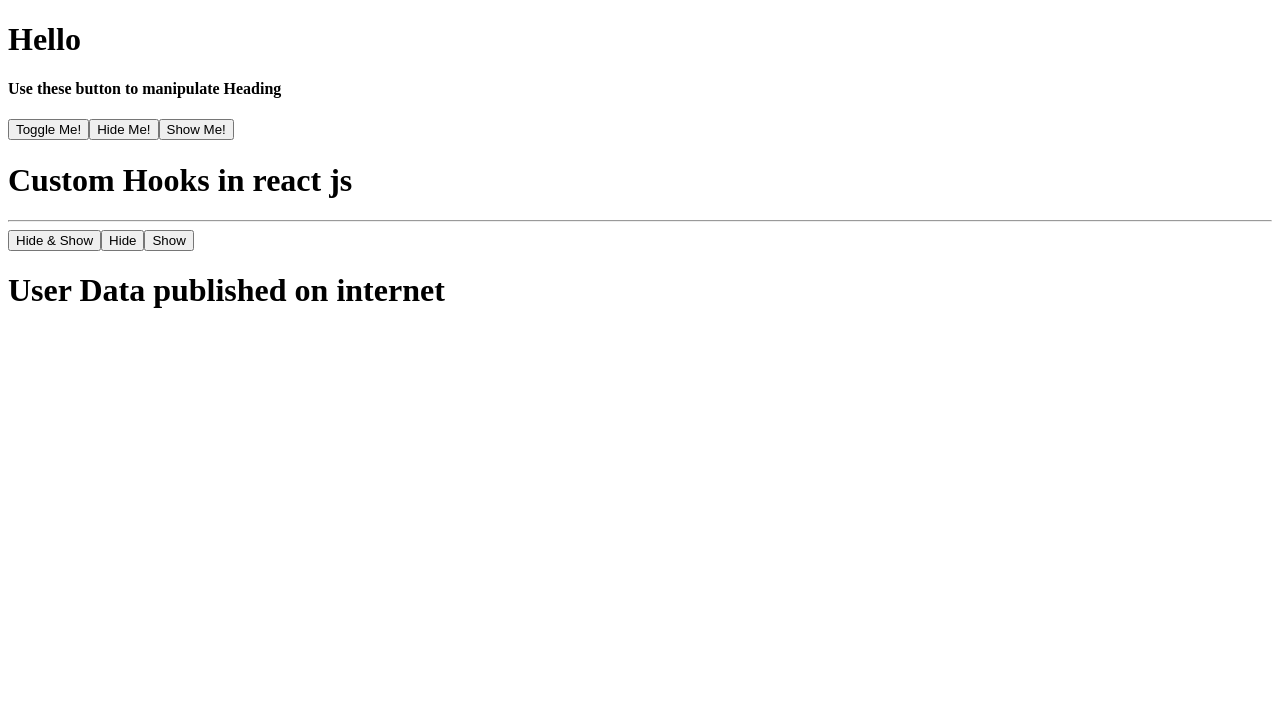
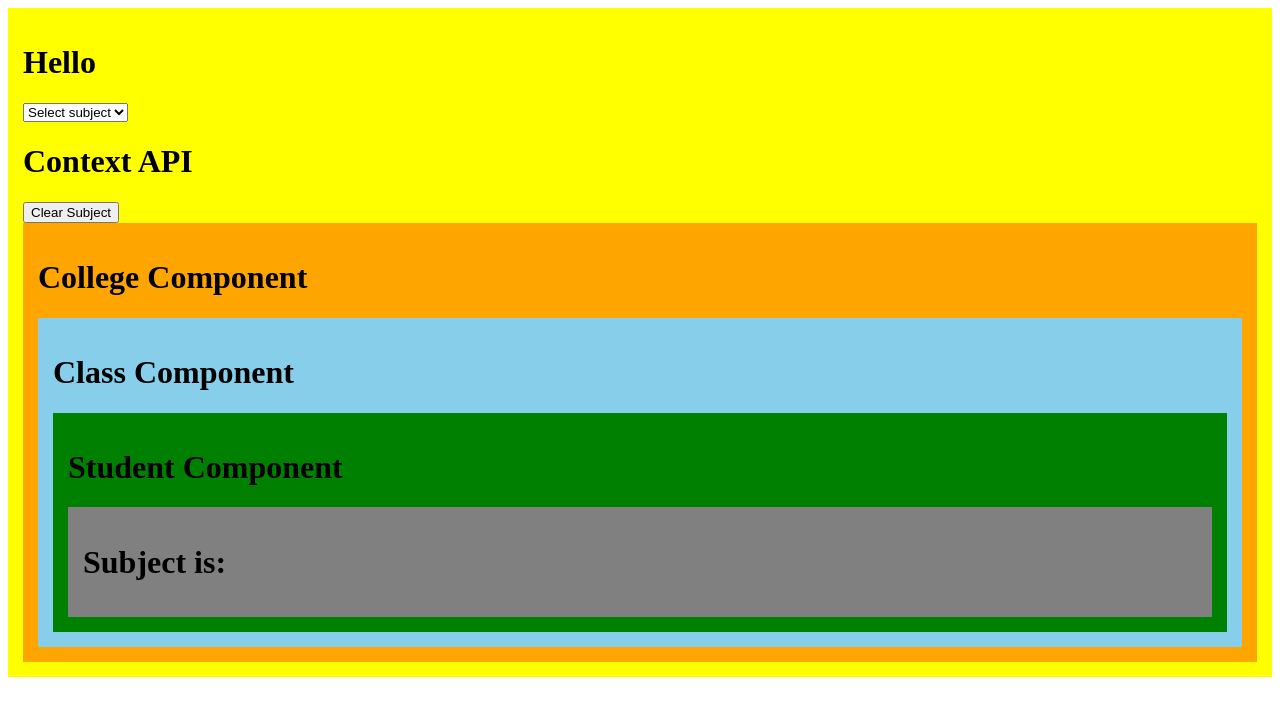
Before and after one commit to Sumit1164/React.js_Learning, a React (Vite) app: page / in a window 1280 px wide. Shown: the top 716 px of the page. Built offline with nearby package versions, Linux system fonts and the light colour scheme.

Commit message:
Context API learn with the help of example

```diff
--- a/src/App.jsx
+++ b/src/App.jsx
@@ -8,6 +8,8 @@ import UseActionState from "./UseActionState"
 import UseIDHook from "./UseIDHook"
 import FragmentReact from "./FragmentReact"
 import CustomHooks from "./CustomHooks"
+import CollegeContext from "./CollegeContext"
+import { SubjectContexts } from "./ContextData"
 // import CheckBoxes from "./CheckBoxes";
 // import Counter from "./Counter"
 // import Apps from "./Toggle"
@@ -109,13 +111,13 @@ function App() {
   }
   */
 
+  // LiftingState.jsx
+  const [user, setUser] = useState("");
 
-  // LiftingState.jsx
-  const [user, setUser]=useState('')
+  // Context API
+  const [subject, setSubject] = useState('')
   return (
-
-
-    <div>
+    <div style={{ backgroundColor: "yellow", padding: "15px" }}>
       {/* <h1>State in React JS</h1>
       <h1>{fruit}</h1>
       <button onClick={() => { handleFruit() }}>Change fruit name</button>
@@ -155,7 +157,6 @@ function App() {
       <h5>{val}</h5>
       <button onClick={()=>{setVal("")}}>Clear</button> */}
 
-
       {/* <form action="" method="get">
         <input type="text" value={name} onChange={(event)=>setName(event.target.value)} placeholder="Enter Name" />
         <br /> <br />
@@ -184,7 +185,6 @@ function App() {
           ))
       } */}
 
-
       {/* <Clock color={ color} />
       <select onChange={(event) =>setColor(event.target.value)}>
         <option value={"red"}>Red</option>
@@ -192,7 +192,6 @@ function App() {
         <option value={"purple"}>Purple</option>
         <option value={"yellow"}>Yellow</option>
       </select> */}
-
 
       {/* <NestedLoop /> */}
 
@@ -230,16 +229,26 @@ function App() {
       <UpdateArray />
       <UseActionState />
       <UseIDHook />
-      <FragmentReact/>  */}
+      <FragmentReact/>
+      <CustomHooks /> */}
 
+      {/* Context API */}
 
-      <CustomHooks />
+      <SubjectContexts.Provider value={subject}>
+        <select value={subject} onChange={(e)=>setSubject(e.target.value)}>
+          <option value="">Select subject</option>
+          <option value="Maths">Maths</option>
+          <option value="Hindi">Hindi</option>
+          <option value="Physics">Physics</option>
+        </select>
+
+        <h1>Context API</h1>
+        <button onClick={()=>setSubject('')}>Clear Subject</button>
+        <CollegeContext />
+      </SubjectContexts.Provider>
     </div>
 
-
-
-
-  /*
+    /*
   <div>
       <h1>State in React JS with {frt}</h1>
       <button onClick={chngeFrt()}></button>
@@ -261,7 +270,7 @@ function App() {
       <Oncli />
     </div>
     */
-  )
+  );
 }
 
 {/*
--- /dev/null
+++ b/src/ClassContext.jsx
@@ -0,0 +1,10 @@
+import StudentContext from "./StudentContext"
+
+export default function ClassContext() {
+  return (
+    <div style={{backgroundColor:'skyblue', padding:'15px'}}>
+          <h1>Class Component</h1>
+          <StudentContext />
+    </div>
+  )
+}
--- /dev/null
+++ b/src/CollegeContext.jsx
@@ -0,0 +1,10 @@
+import ClassContext from "./ClassContext"
+
+export default function CollegeContext () {
+  return (
+    <div style={{ backgroundColor: 'orange', padding: '15px' }}>
+      <h1>College Component</h1>
+      <ClassContext />
+    </div>
+  )
+}
--- /dev/null
+++ b/src/ContextData.jsx
@@ -0,0 +1,3 @@
+import { createContext } from "react";
+
+export const SubjectContexts = createContext("Maths")
--- /dev/null
+++ b/src/StudentContext.jsx
@@ -0,0 +1,11 @@
+import { SubjectContexts } from "./ContextData"
+import SubjectContext from "./SubjectContext"
+
+export default function StudentContext() {
+  return (
+    <div style={{backgroundColor:'green', padding:'15px'}}>
+          <h1>Student Component</h1>
+          <SubjectContext />
+    </div>
+  )
+}
--- /dev/null
+++ b/src/SubjectContext.jsx
@@ -0,0 +1,12 @@
+import { useContext } from "react"
+import StudentContext from "./StudentContext"
+import { SubjectContexts } from "./ContextData"
+
+export default  function SubjectContext() {
+  const subject = useContext(SubjectContexts)
+  return (
+    <div style={{backgroundColor:'gray', padding:'15px'}}>
+      <h1>Subject is: { subject}</h1>
+    </div>
+  )
+}
```
